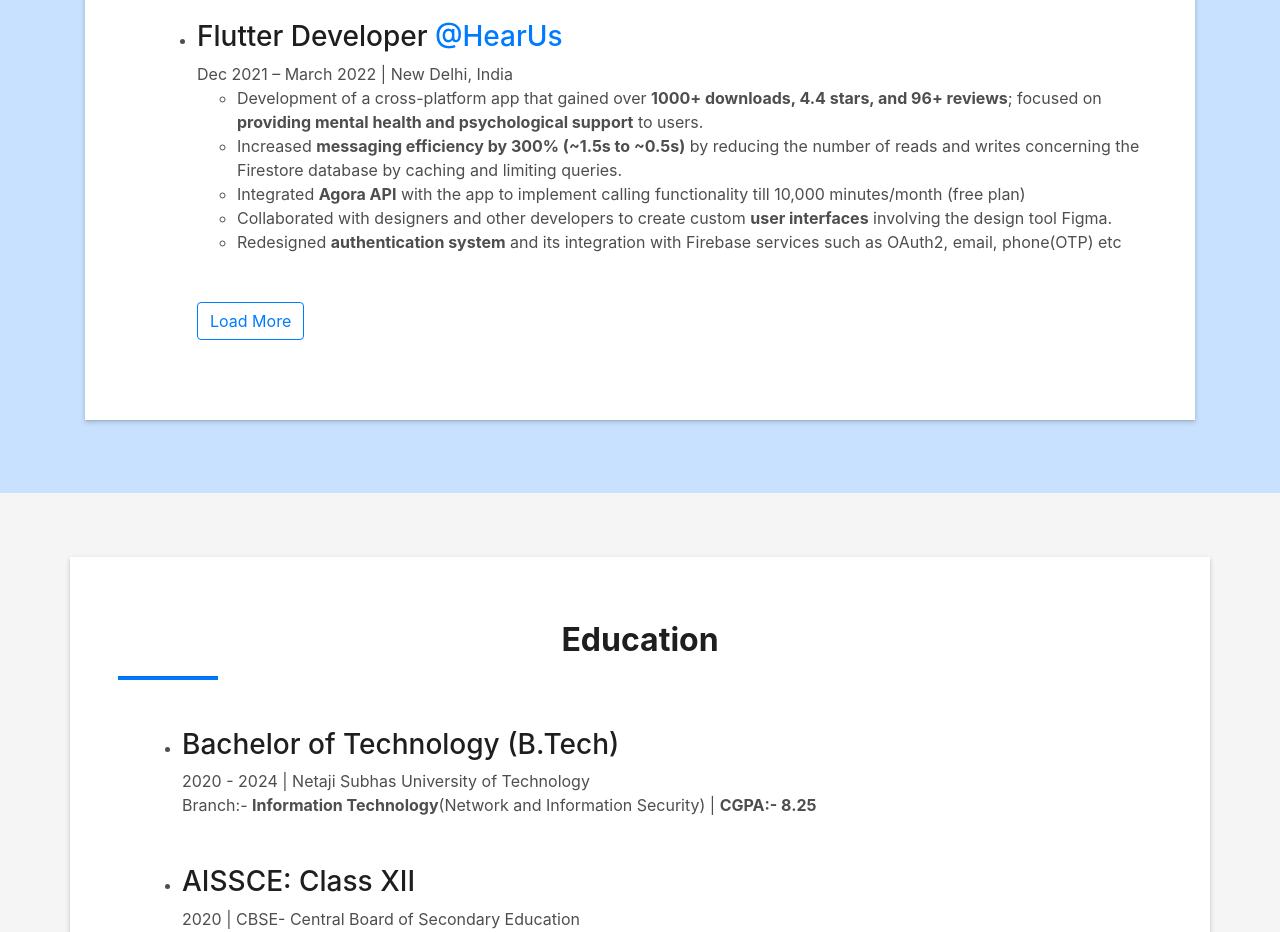
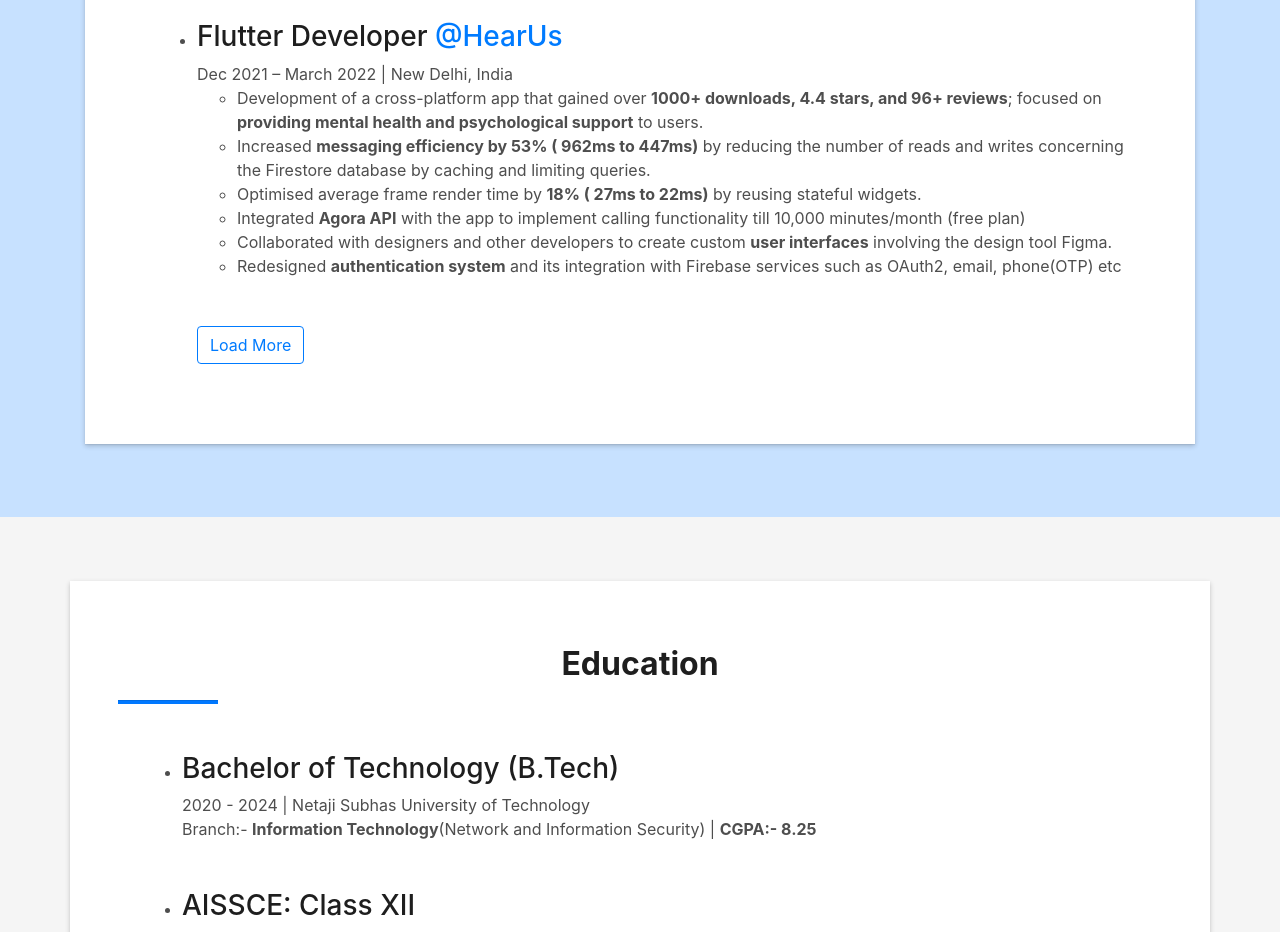
Before and after one commit to Akshit1903/Portfolio, a React (Create React App) app: page / in a window 1280 px wide. Shown: the part 2460-3392 px from the top of the page. Built offline with nearby package versions, Linux system fonts and the light colour scheme; a web font is replaced by a local one.

Commit message:
update experience

```diff
--- a/src/components/tailwind-components/experience.jsx
+++ b/src/components/tailwind-components/experience.jsx
@@ -103,10 +103,15 @@ const Experience = () => {
                   <li>
                     Increased{" "}
                     <strong>
-                      messaging efficiency by 300% (~1.5s to ~0.5s)
+                      messaging efficiency by 53% ( 962ms to 447ms)
                     </strong>{" "}
                     by reducing the number of reads and writes concerning the
                     Firestore database by caching and limiting queries.
+                  </li>
+                  <li>
+                    Optimised average frame render time by{" "}
+                    <strong>18% ( 27ms to 22ms)</strong> by reusing stateful
+                    widgets.
                   </li>
                   <li>
                     Integrated <strong>Agora API</strong> with the app to
```
